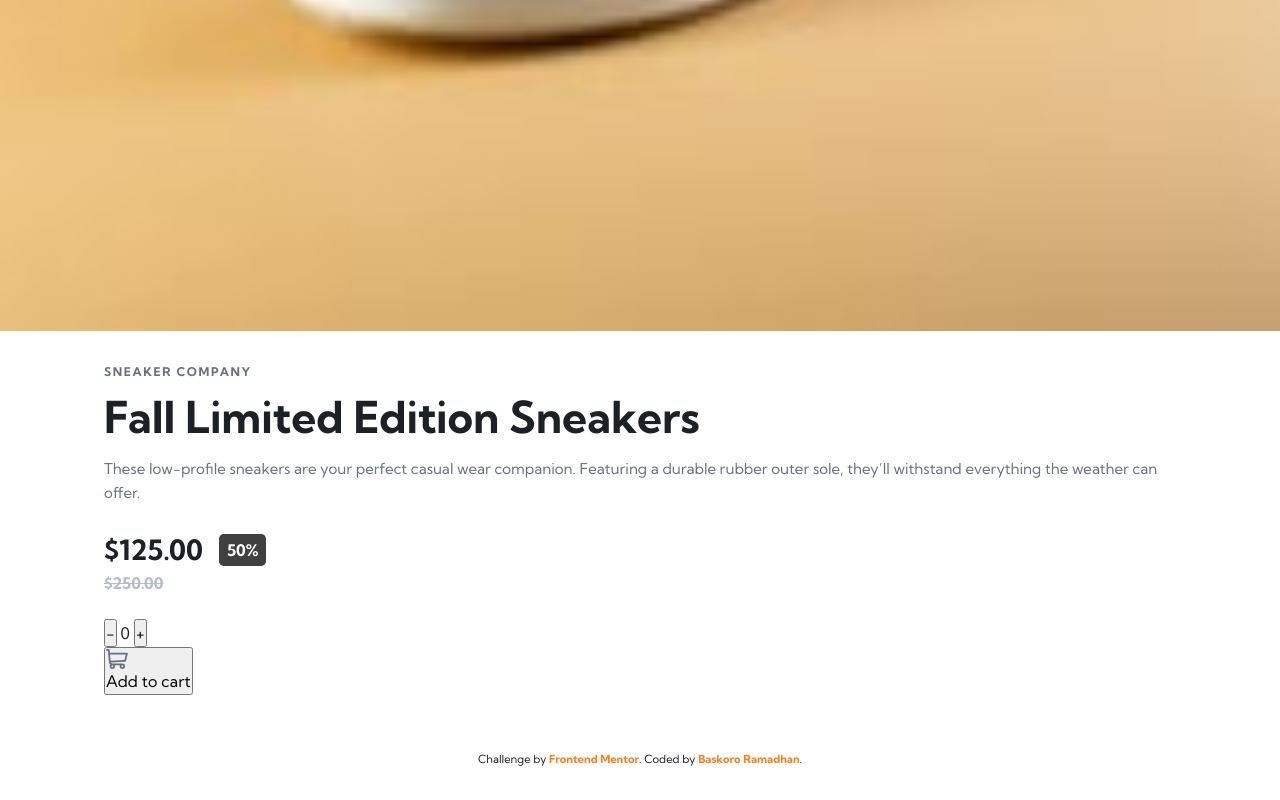
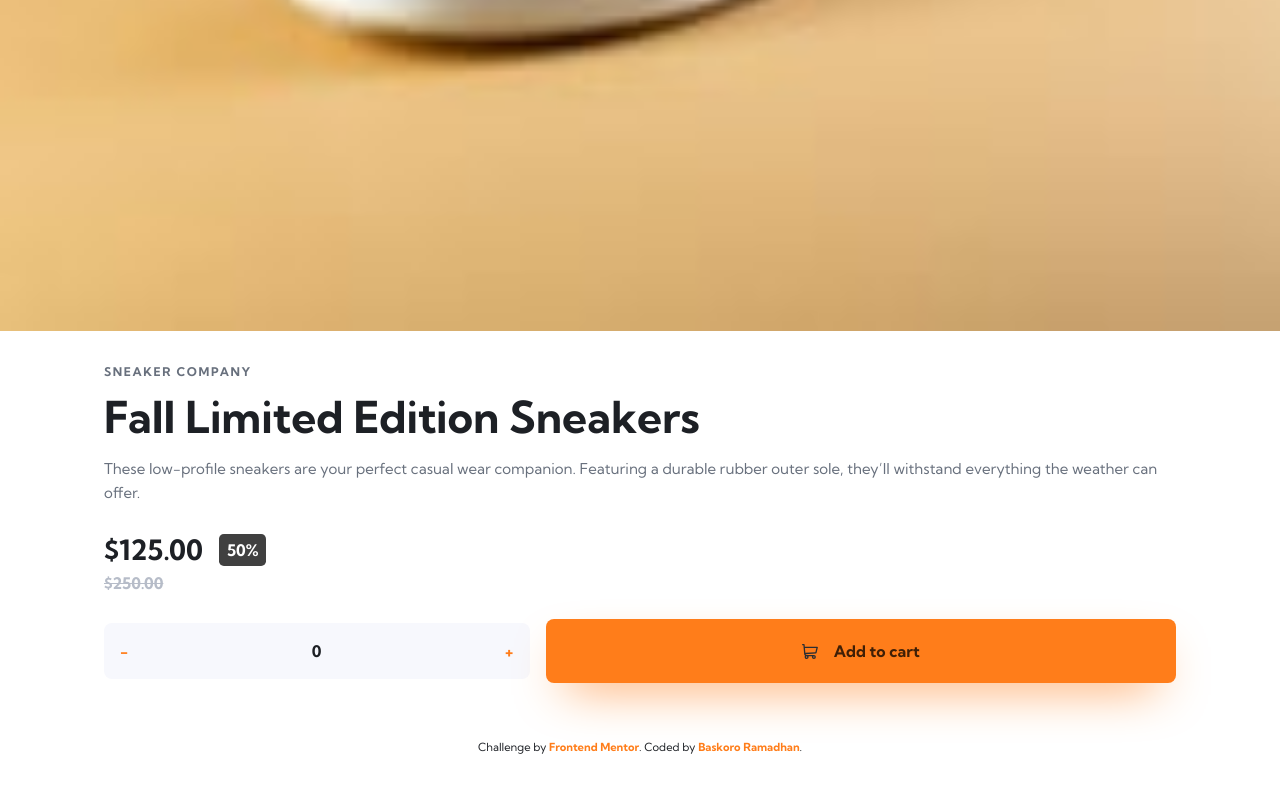
Before and after one commit to BaskoroR725/18-ecommerce-product-page-main, a website: page index.html in a window 1280 px wide. Shown: the part 1041-1841 px from the top of the page. Drawn offline with Linux system fonts and the light colour scheme.

Commit message:
style update header and product

```diff
--- a/scss/abstracts/_variables.scss
+++ b/scss/abstracts/_variables.scss
@@ -1,6 +1,7 @@
 :root {
   // Primary Colors
   --orange: hsl(26, 100%, 55%);
+  --light-orange: hsl(23, 100%, 71%);
   --pale-orange: hsl(25, 100%, 94%);
 
   // Neutral Colors
--- a/scss/components/_header.scss
+++ b/scss/components/_header.scss
@@ -21,14 +21,36 @@
 
   &__nav {
     display: none;
+    &.isopen:before {
+      content: "";
+      position: fixed;
+      inset: 0;
+      background: var(--black-75);
+      z-index: -1;
+    }
+
     &.is-open {
       display: block;
       position: fixed;
-      inset: 0;
+      top: 0;
+      left: 0;
+      bottom: 0;
       background: var(--white);
       z-index: 100;
       width: 65%;
       padding: 1.5rem;
+    }
+
+    &__close {
+      background: none;
+      border: none;
+      cursor: pointer;
+      margin-block-end: 3rem;
+      display: block;
+
+      @media (min-width: 48rem) {
+        display: none;
+      }
     }
   }
 
@@ -76,7 +98,6 @@
     border: 2px solid transparent;
     border-radius: 50%;
 
-
     outline-offset: 2px;
 
     &:hover,
--- a/scss/components/_product.scss
+++ b/scss/components/_product.scss
@@ -1,4 +1,4 @@
-@use '../abstracts/variables' as *;
+@use "../abstracts/variables" as *;
 
 .product {
   padding-block: 1.5rem;
@@ -65,4 +65,77 @@
     text-decoration: line-through;
   }
 
+  // product action cart
+  &__actions {
+    display: flex;
+    flex-direction: column;
+    gap: 1rem;
+
+    @media (min-width: 48rem) {
+      flex-direction: row;
+      align-items: center;
+    }
+  }
+
+  &__quantity-selector {
+    display: flex;
+    align-items: center;
+    justify-content: space-between;
+    background-color: var(--light-grayish-blue);
+    padding: 1rem;
+    border-radius: 0.5rem;
+    font-weight: var(--fw-bold);
+
+    @media (min-width: 48rem) {
+      flex: 0.4;
+    }
+
+    button {
+      background: none;
+      color: var(--orange);
+      border: none;
+      cursor: pointer;
+      display: flex;
+      align-items: center;
+      transition: opacity 0.2s;
+
+      &:hover {
+        opacity: 0.6;
+      }
+    }
+  }
+
+  &__quantity {
+    color: var(--very-dark-blue);
+  }
+
+  &__add-btn{
+    display: flex;
+    align-items: center;
+    justify-content: center;
+    gap: 1rem;
+    background-color: var(--orange);
+    color: var(--black-75);
+    border: none;
+    border-radius: 0.5rem;
+    padding: 1.25rem;
+    font-weight: var(--fw-bold);
+    cursor: pointer;
+    box-shadow: 0 20px 50px -20px var(--orange);
+    transition: background-color 0.2s;
+
+    @media (min-width: 48rem){
+      flex: 0.6;
+    }
+
+    &:hover {
+      background-color: var(--light-orange);
+    }
+
+    img {
+      filter: brightness(0.4);
+      width: 1rem;
+    }
+  }
+
 }
```
Also changed, not shown: css/style.css, 1 other file.
